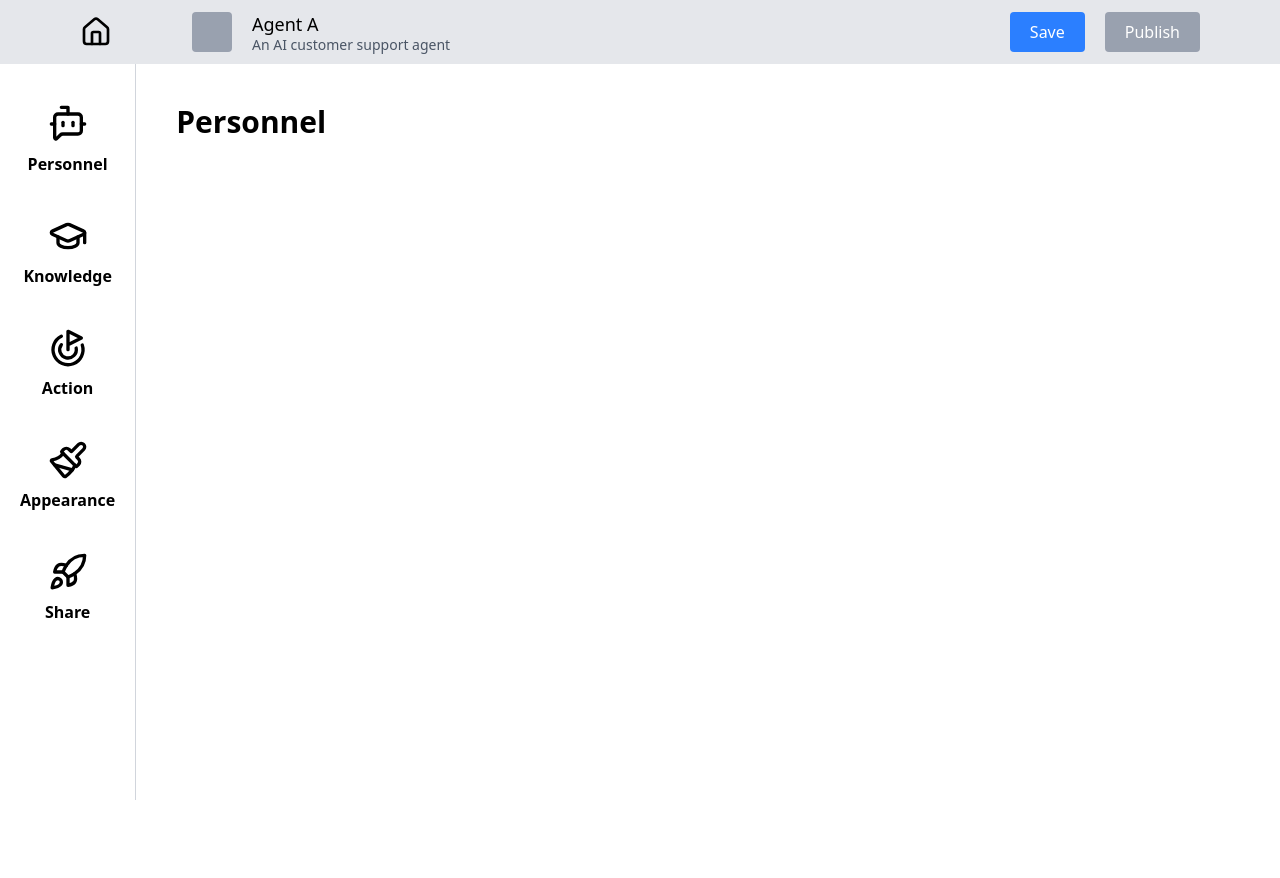
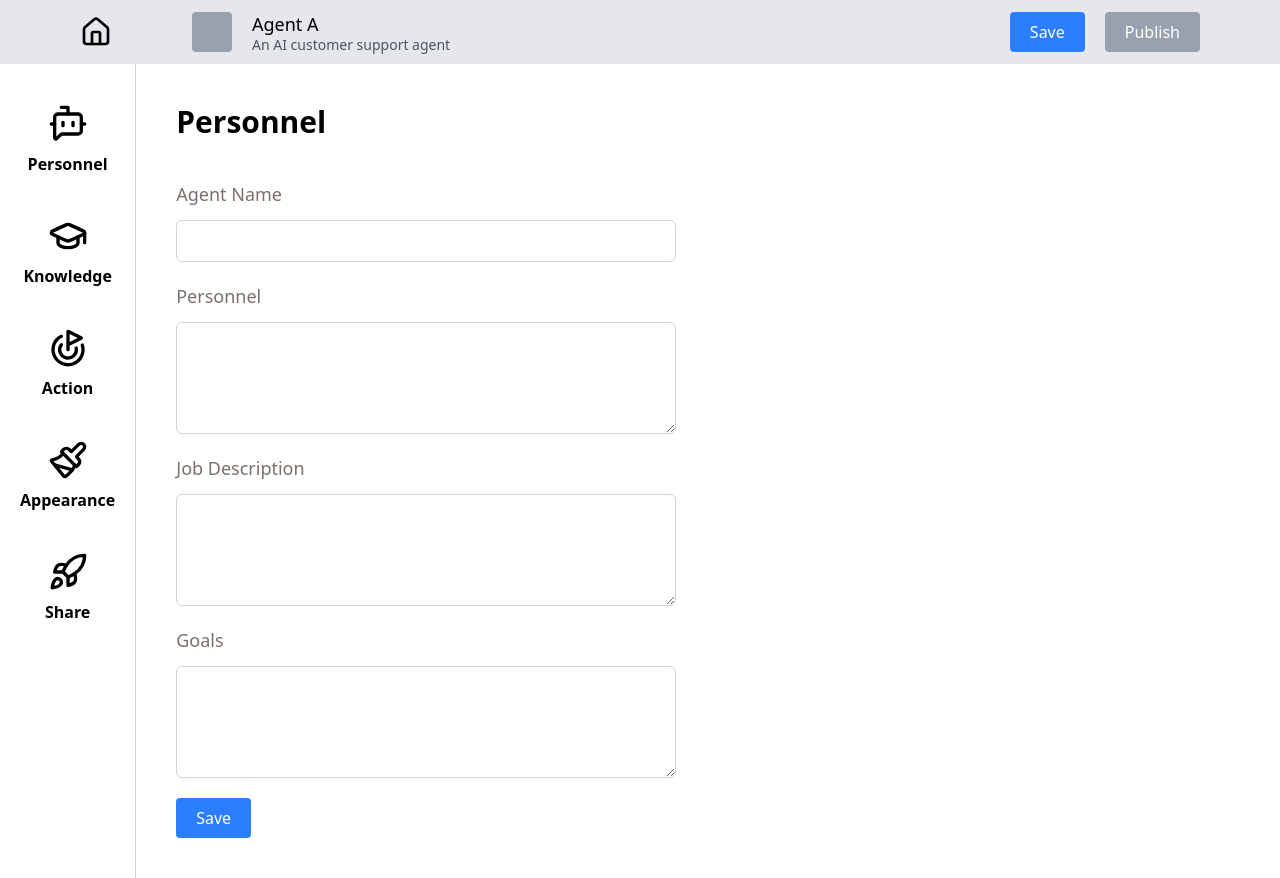
Before and after one commit to Mou2xie/frontend, a Next.js app: page /dashboard/edit/personnel in a window 1280 px wide. Before the commit the page ends 800 px from the top, so only its background shows below. Built offline with nearby package versions, Linux system fonts and the light colour scheme; no server answers.

Commit message:
feat: add personnel edit form and adjust layout section to grow

```diff
--- a/src/app/dashboard/edit/layout.tsx
+++ b/src/app/dashboard/edit/layout.tsx
@@ -31,7 +31,7 @@ export default function EditLayout({
 
       <section className=" grow flex">
         <Sidebar_Edit />
-        <section className=" p-10">
+        <section className="grow p-10">
           {children}
         </section>
       </section>
--- a/src/app/dashboard/edit/personnel/page.tsx
+++ b/src/app/dashboard/edit/personnel/page.tsx
@@ -2,6 +2,26 @@ export default function EditPersonnel() {
     return (
         <div>
             <h1 className=" text-3xl font-semibold">Personnel</h1>
+
+            <form action="" className=" flex flex-col mt-10 gap-5">
+                <div className=" flex flex-col gap-3">
+                    <label htmlFor="name" className=" text-lg text-stone-500">Agent Name</label>
+                    <input type="text" id="name" name="name" className=" max-w-[500px] border border-gray-300 rounded-md p-2 focus:outline-none focus:border-gray-500" />
+                </div>
+                <div className=" flex flex-col gap-3">
+                    <label htmlFor="personnel" className=" text-lg text-stone-500">Personnel</label>
+                    <textarea id="personnel" name="personnel" className=" max-w-[500px] min-h-28 border border-gray-300 rounded-md p-2 focus:outline-none focus:border-gray-500" />
+                </div>
+                <div className=" flex flex-col gap-3">
+                    <label htmlFor="job_description" className=" text-lg text-stone-500">Job Description</label>
+                    <textarea id="job_description" name="job_description" className=" max-w-[500px] min-h-28 border border-gray-300 rounded-md p-2 focus:outline-none focus:border-gray-500" />
+                </div>
+                <div className=" flex flex-col gap-3">
+                    <label htmlFor="goals" className=" text-lg text-stone-500">Goals</label>
+                    <textarea id="goals" name="goals" className=" max-w-[500px] min-h-28 border border-gray-300 rounded-md p-2 focus:outline-none focus:border-gray-500" />
+                </div>
+                <button type="submit" className=" w-fit px-5 py-2 bg-blue-500 rounded text-white font-medium hover:bg-blue-600 transition-colors">Save</button>
+            </form>
         </div>
     )
 }
```
